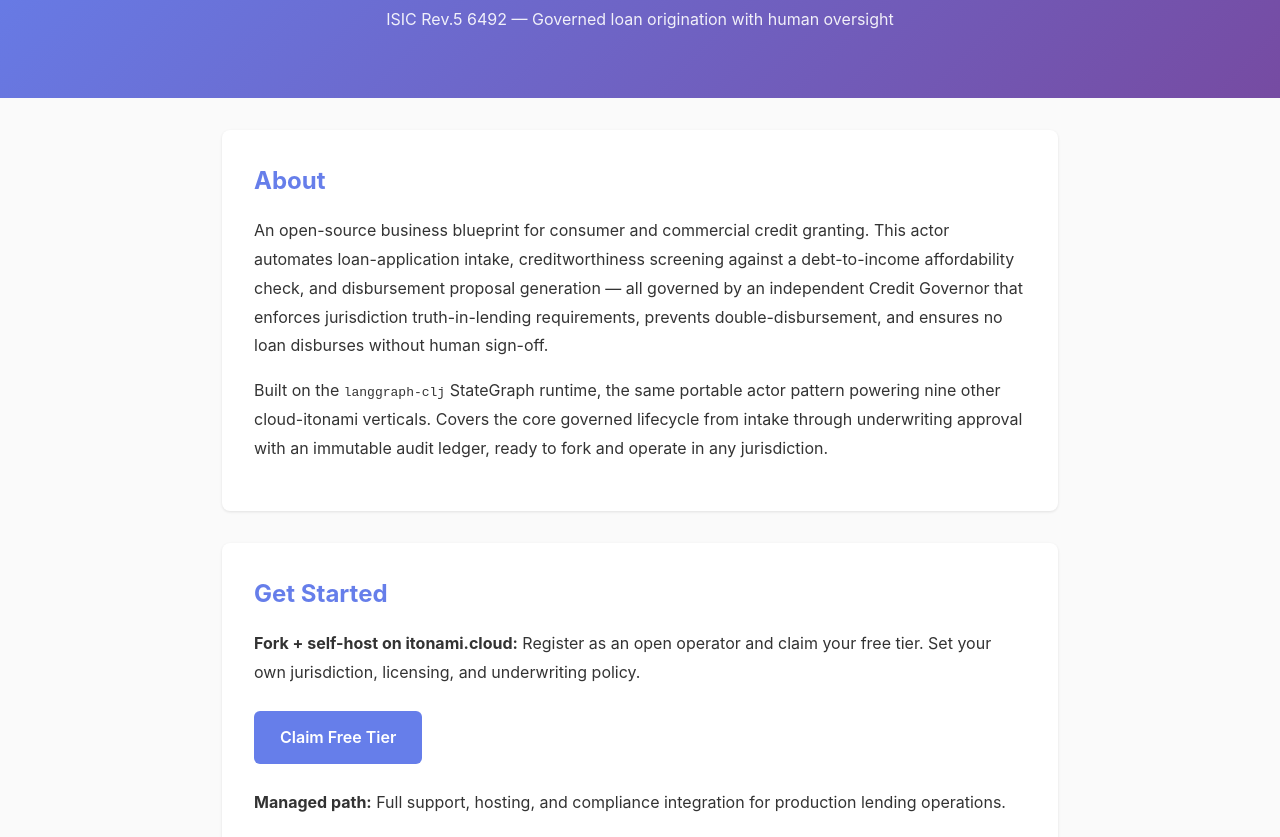
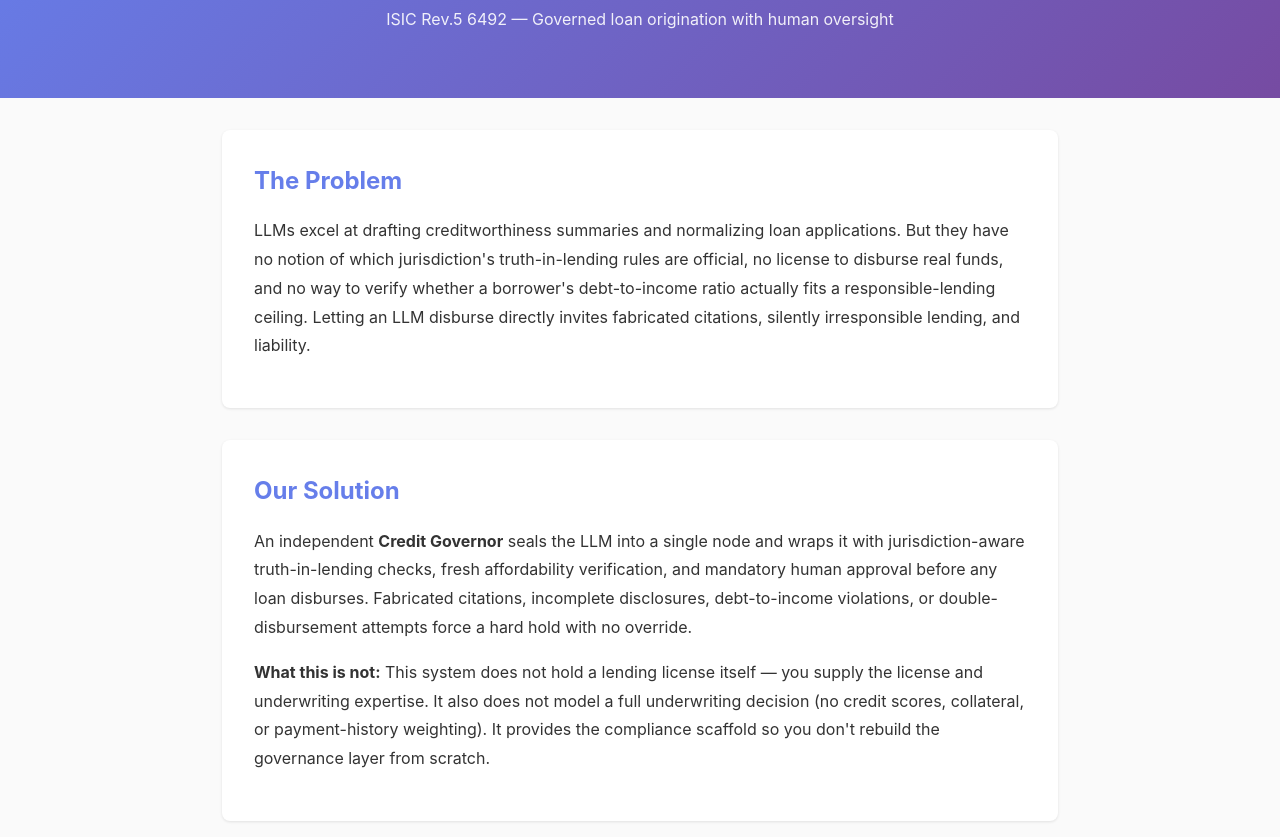
Before and after one commit to cloud-itonami/cloud-itonami-isic-6492, a plain HTML site: page docs/index.html in a window 1280 px wide. Shown: the part 115-952 px from the top of the page. Drawn offline with Linux system fonts and the light colour scheme.

Commit message:
docs: Lane D wedge polish (conversion CTAs)
Haiku rewrite — isco-1212 claim + go-live CTAs. No invented metrics.

```diff
--- a/docs/index.html
+++ b/docs/index.html
@@ -113,20 +113,25 @@
 
     <main>
         <section>
-            <h2>About</h2>
-            <p>An open-source business blueprint for consumer and commercial credit granting. This actor automates loan-application intake, creditworthiness screening against a debt-to-income affordability check, and disbursement proposal generation — all governed by an independent Credit Governor that enforces jurisdiction truth-in-lending requirements, prevents double-disbursement, and ensures no loan disburses without human sign-off.</p>
-            <p>Built on the <code>langgraph-clj</code> StateGraph runtime, the same portable actor pattern powering nine other cloud-itonami verticals. Covers the core governed lifecycle from intake through underwriting approval with an immutable audit ledger, ready to fork and operate in any jurisdiction.</p>
+            <h2>The Problem</h2>
+            <p>LLMs excel at drafting creditworthiness summaries and normalizing loan applications. But they have no notion of which jurisdiction's truth-in-lending rules are official, no license to disburse real funds, and no way to verify whether a borrower's debt-to-income ratio actually fits a responsible-lending ceiling. Letting an LLM disburse directly invites fabricated citations, silently irresponsible lending, and liability.</p>
+        </section>
+
+        <section>
+            <h2>Our Solution</h2>
+            <p>An independent <strong>Credit Governor</strong> seals the LLM into a single node and wraps it with jurisdiction-aware truth-in-lending checks, fresh affordability verification, and mandatory human approval before any loan disburses. Fabricated citations, incomplete disclosures, debt-to-income violations, or double-disbursement attempts force a hard hold with no override.</p>
+            <p><strong>What this is not:</strong> This system does not hold a lending license itself — you supply the license and underwriting expertise. It also does not model a full underwriting decision (no credit scores, collateral, or payment-history weighting). It provides the compliance scaffold so you don't rebuild the governance layer from scratch.</p>
         </section>
 
         <section>
             <h2>Get Started</h2>
-            <p><strong>Fork + self-host on itonami.cloud:</strong> Register as an open operator and claim your free tier. Set your own jurisdiction, licensing, and underwriting policy.</p>
+            <p><strong>Claim a free tenant and self-host:</strong> Register as an operator, fork this blueprint, and deploy on your own infrastructure. Configure your jurisdiction, licensing, and underwriting policy.</p>
             <div class="cta-group">
-                <a href="https://itonami.cloud/isco-1212/" class="cta-button cta-primary">Claim Free Tier</a>
+                <a href="https://itonami.cloud/isco-1212/" class="cta-button cta-primary">Claim Free Tenant</a>
             </div>
-            <p style="margin-top: 1.5rem;"><strong>Managed path:</strong> Full support, hosting, and compliance integration for production lending operations.</p>
+            <p style="margin-top: 1.5rem;"><strong>Go-live with support:</strong> Production hosting, compliance integration, and managed operations for lending businesses.</p>
             <div class="cta-group">
-                <a href="https://itonami.cloud/docs/go-live.md" class="cta-button cta-secondary">Go-Live Docs</a>
+                <a href="https://itonami.cloud/docs/go-live.md" class="cta-button cta-secondary">Production Docs</a>
             </div>
         </section>
 
```
Also changed, not shown: docs/operator-quickstart.md (+12 -2 lines).
